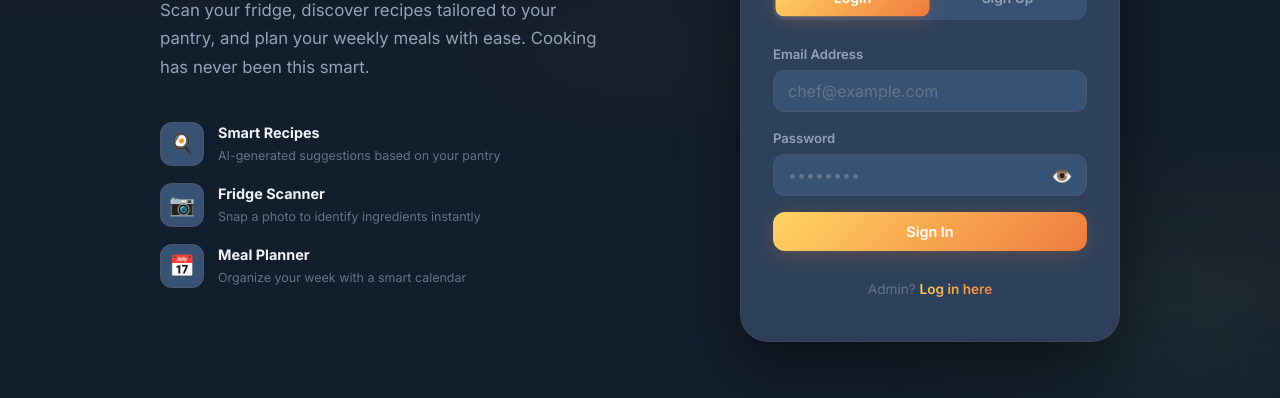
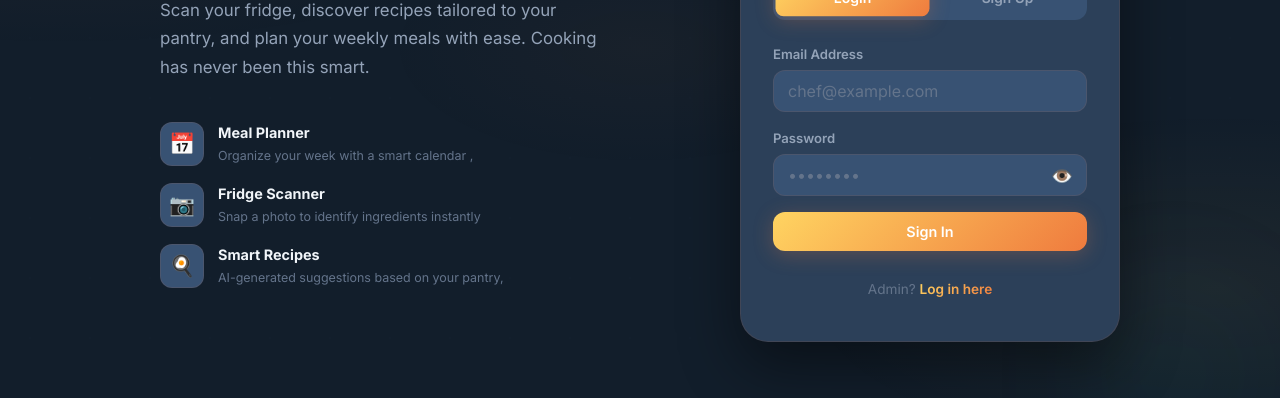
Before and after one commit to shajahan0510/ai-kitchen-assistant, a website: page frontend/index.html in a window 1280 px wide. Shown: the part 352-750 px from the top of the page. Drawn offline with Linux system fonts and the light colour scheme.

Commit message:
Update login page features order and text

```diff
--- a/frontend/index.html
+++ b/frontend/index.html
@@ -166,10 +166,10 @@
             </p>
             <div class="login-features">
                 <div class="login-feature">
-                    <div class="login-feature-icon">🍳</div>
+                    <div class="login-feature-icon">📅</div>
                     <div>
-                        <div class="login-feature-title">Smart Recipes</div>
-                        <div class="login-feature-sub">AI-generated suggestions based on your pantry</div>
+                        <div class="login-feature-title">Meal Planner</div>
+                        <div class="login-feature-sub">Organize your week with a smart calendar ,</div>
                     </div>
                 </div>
                 <div class="login-feature">
@@ -180,10 +180,10 @@
                     </div>
                 </div>
                 <div class="login-feature">
-                    <div class="login-feature-icon">📅</div>
+                    <div class="login-feature-icon">🍳</div>
                     <div>
-                        <div class="login-feature-title">Meal Planner</div>
-                        <div class="login-feature-sub">Organize your week with a smart calendar</div>
+                        <div class="login-feature-title">Smart Recipes</div>
+                        <div class="login-feature-sub">AI-generated suggestions based on your pantry, </div>
                     </div>
                 </div>
             </div>
```
